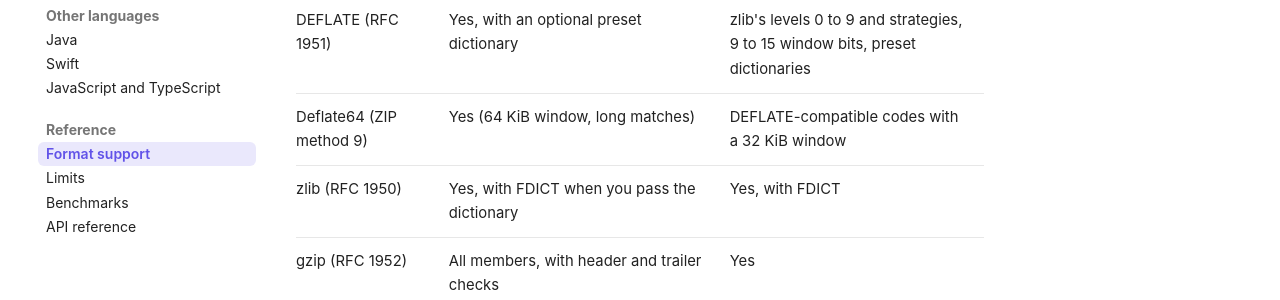
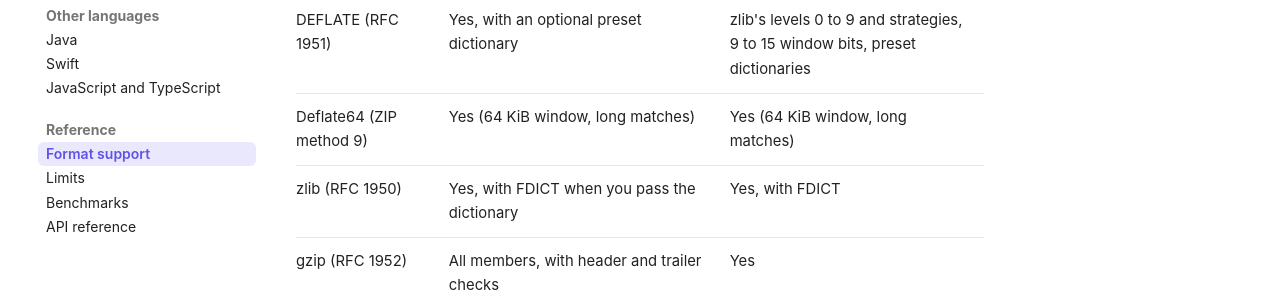
Before and after one commit to yuroyami/ArchiveKodec, an MkDocs documentation site: the page built from docs/formats.md, in a window 1280 px wide and 900 px high. Shown: the part 369-669 px from the top of the window. Built offline with MkDocs 1.6.1 and Material for MkDocs 9.7.7, drawn with Linux system fonts in a browser that asks for light colours; comment, search, counter and statistics services are not loaded.

Commit message:
docs: Deflate64 encodes with its own window and matches
Co-Authored-By: Claude Opus 5.5 <noreply@anthropic.com>
Claude-Session: https://claude.ai/code/session_01Ax6mfK96GncwLctL6vsTUn

```diff
--- a/docs/formats.md
+++ b/docs/formats.md
@@ -6,7 +6,7 @@
 | --- | --- | --- |
 | STORE | Yes | Yes |
 | DEFLATE (RFC 1951) | Yes, with an optional preset dictionary | zlib's levels 0 to 9 and strategies, 9 to 15 window bits, preset dictionaries |
-| Deflate64 (ZIP method 9) | Yes (64 KiB window, long matches) | DEFLATE-compatible codes with a 32 KiB window |
+| Deflate64 (ZIP method 9) | Yes (64 KiB window, long matches) | Yes (64 KiB window, long matches) |
 | zlib (RFC 1950) | Yes, with FDICT when you pass the dictionary | Yes, with FDICT |
 | gzip (RFC 1952) | All members, with header and trailer checks | Yes |
 | bzip2 | Any level, concatenated streams, randomized blocks, CRC checks | Level 9 |
```
